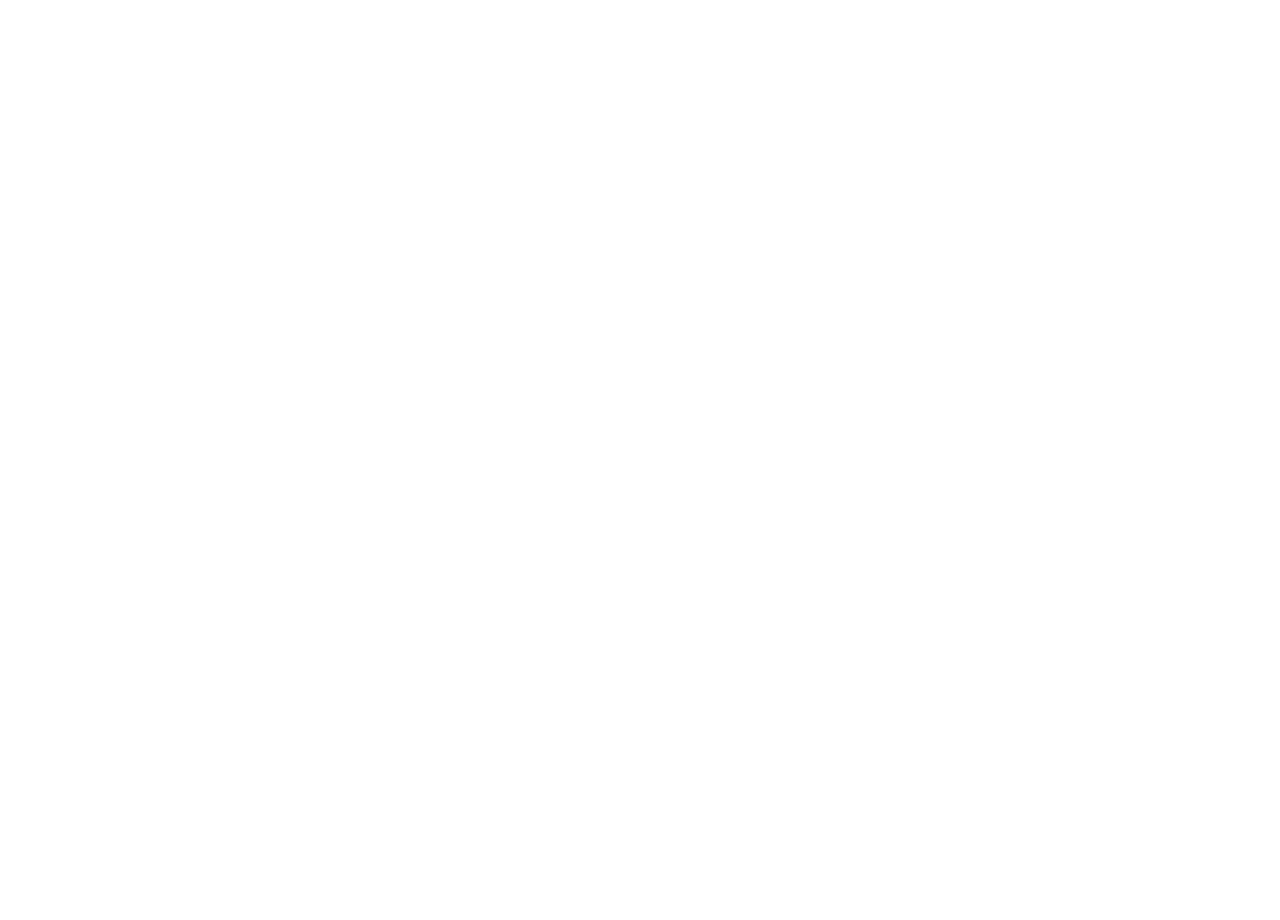
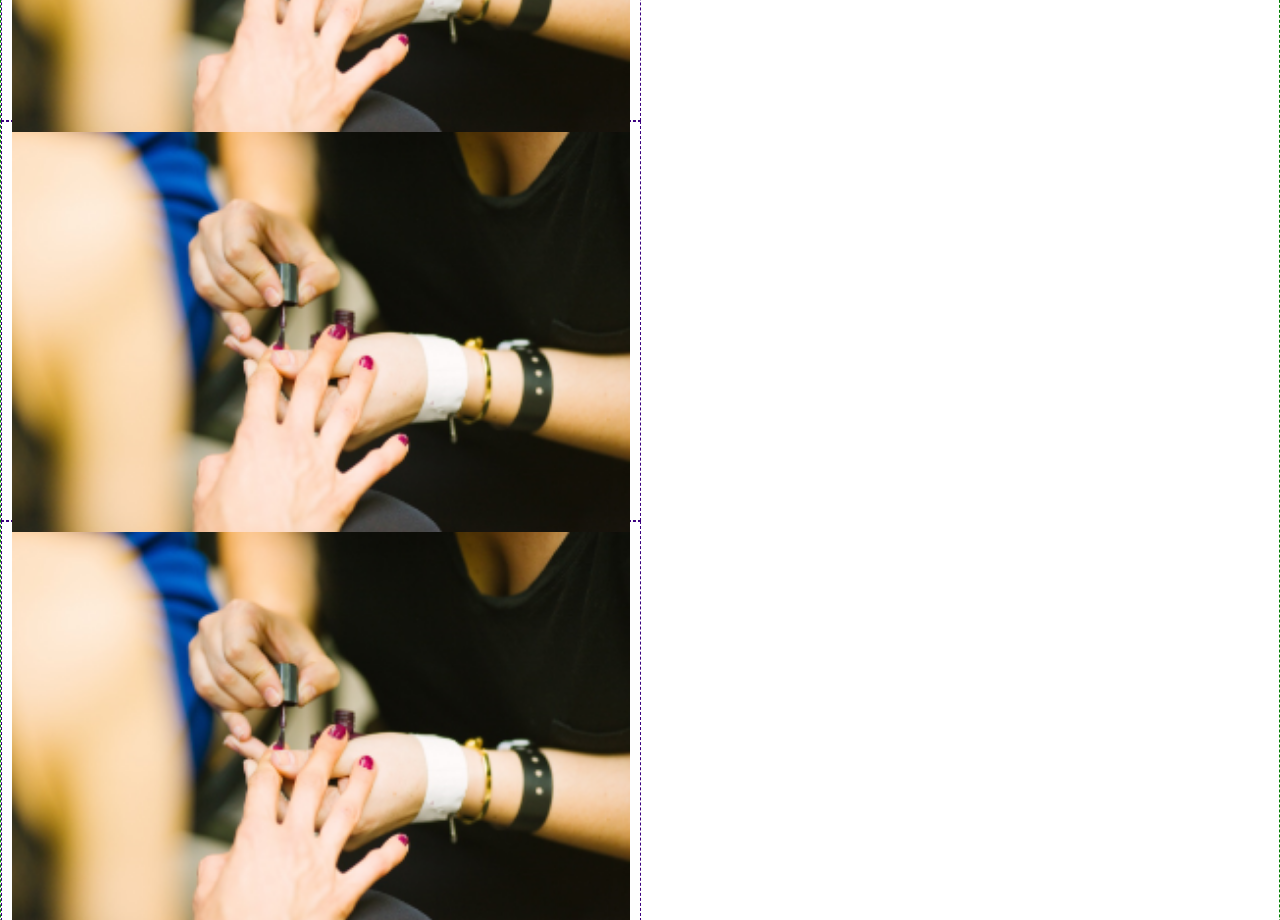
Before and after one commit to JrWoland/web-cosmetology, a Nuxt app: page / in a window 1280 px wide. Shown: the part 1880-2800 px from the top of the page. Before the commit the page ends 1600 px from the top, so only its background shows below. Built offline with nearby package versions, Linux system fonts and the light colour scheme.

Commit message:
Create card to display cosmetology services

```diff
--- a/components/MainButton.vue
+++ b/components/MainButton.vue
@@ -1,5 +1,5 @@
 <template>
-  <button class="main-button">
+  <button :class="size" class="main-button">
     {{ buttonContent }}
   </button>
 </template>
@@ -11,6 +11,10 @@
     buttonContent: {
       type: String,
       default: 'Default'
+    },
+    size: {
+      type: String,
+      default: 'big'
     }
   }
 }
@@ -32,6 +36,10 @@
   @include for-desktop-up {
     font-size: $medium-font;
   }
+  &.small {
+    // padding: 0.1em 1.7em;
+    font-size: $small-font;
+  }
 
   &:hover {
     background-color: darken($attention-color, 10%);
--- /dev/null
+++ b/components/ServiceCard.vue
@@ -0,0 +1,41 @@
+<template>
+  <div class="card">
+    <img class="card__img" src="../assets/png/manicure.png" />
+    <h4 class="card__title">Manicure</h4>
+    <p class="card__description">
+      Lorem ipsum dolor sit amet consectetur adipisicing elit. Excepturi,
+      perferendis.
+    </p>
+    <MainButton button-content="choose" size="small" />
+  </div>
+</template>
+
+<script>
+import MainButton from './MainButton'
+export default {
+  name: 'ServiceCard',
+  components: {
+    MainButton
+  }
+}
+</script>
+
+<style lang="scss" scoped>
+.card {
+  display: flex;
+  flex-direction: column;
+  justify-content: space-between;
+  padding: 10px;
+  align-items: center;
+  border: 1px dashed rgb(58, 0, 128);
+  text-align: center;
+  width: 50vw;
+  height: 50vh;
+  &__img {
+    width: 100%;
+  }
+  &__title {
+    font-size: $small-font;
+  }
+}
+</style>
--- /dev/null
+++ b/components/ServicesSection.vue
@@ -0,0 +1,29 @@
+<template>
+  <section class="services-section">
+    <div class="services-section__content">
+      <ServiceCard />
+      <ServiceCard />
+      <ServiceCard />
+      <ServiceCard />
+      <ServiceCard />
+    </div>
+  </section>
+</template>
+
+<script>
+import ServiceCard from './ServiceCard'
+export default {
+  name: 'ServicesSection',
+  components: {
+    ServiceCard
+  },
+  directives: {}
+}
+</script>
+
+<style lang="scss" scoped>
+.services-section {
+  border: 1px dashed green;
+  color: $font-color;
+}
+</style>
--- a/pages/index.vue
+++ b/pages/index.vue
@@ -2,16 +2,19 @@
   <main>
     <HeroSection />
     <PromoSection />
+    <ServicesSection />
   </main>
 </template>
 
 <script>
 import HeroSection from '~/components/HeroSection'
 import PromoSection from '~/components/PromoSection'
+import ServicesSection from '~/components/ServicesSection'
 export default {
   components: {
     HeroSection,
-    PromoSection
+    PromoSection,
+    ServicesSection
   }
 }
 </script>
```
Also changed, not shown: assets/js/cosmetologyServices.js (added, +39 -0 lines), assets/png/manicure.png (added).
